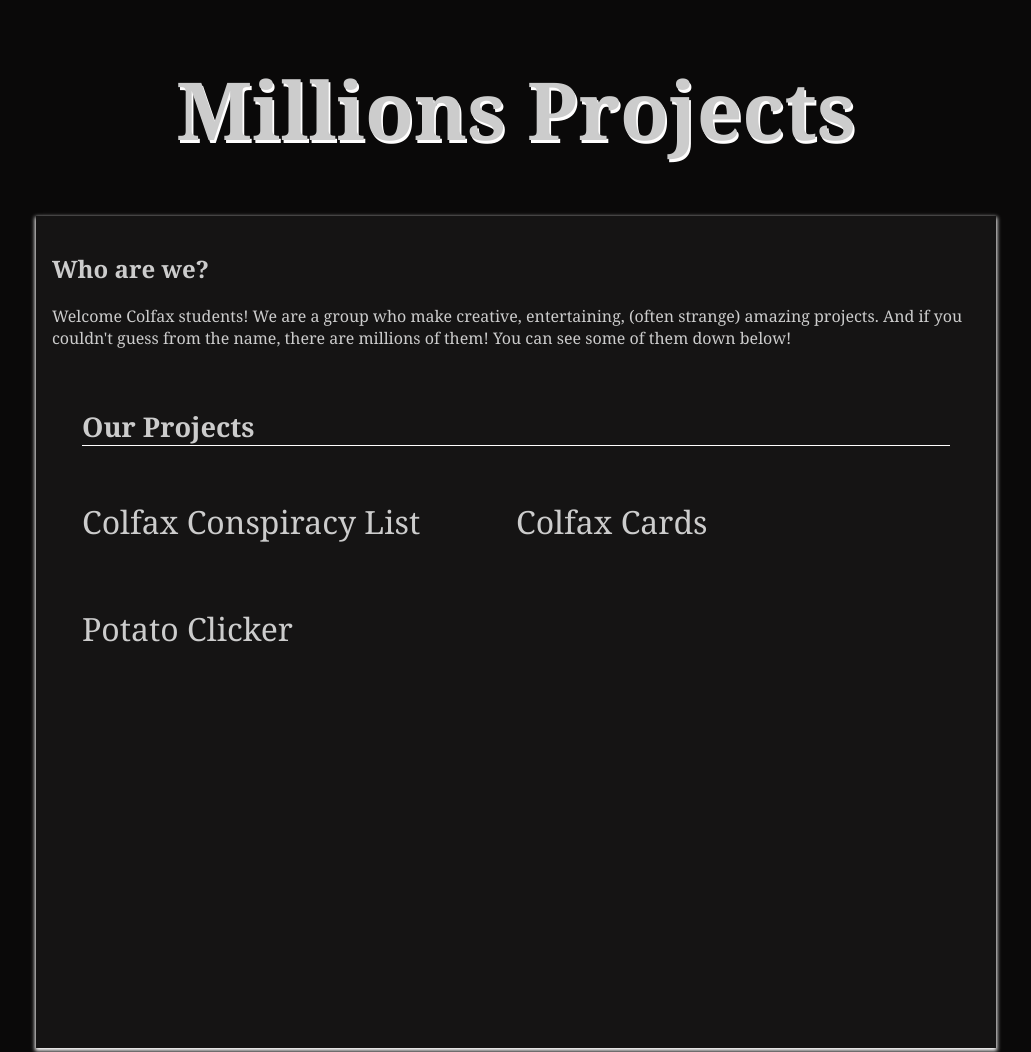
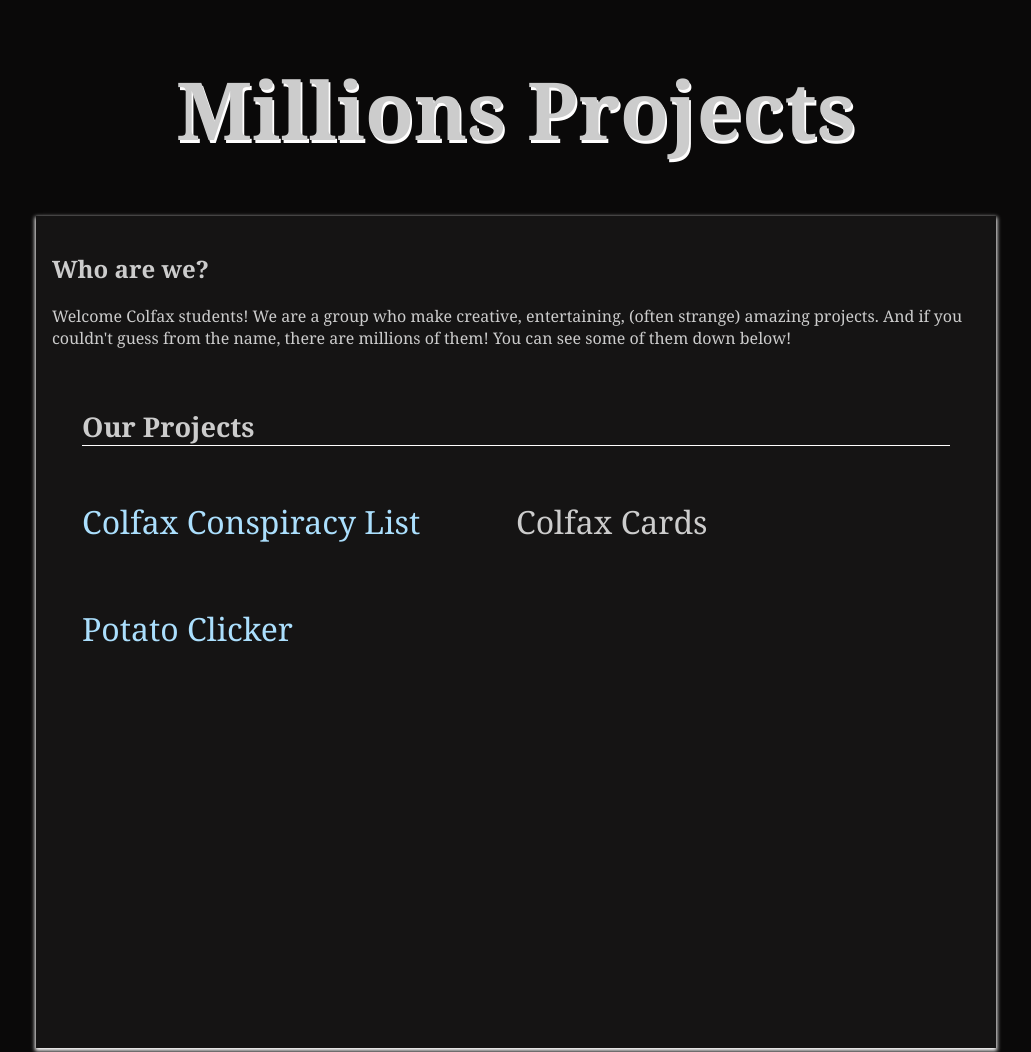
Before and after one commit to MillionsProjects/millionsprojects.github.io, a plain HTML site: page docs/index.html in a window 1280 px wide. Shown: the top 1052 px of the page, without its empty margins (124-1155 px from the left). Drawn offline with Linux system fonts and the light colour scheme.

Commit message:
add links
to conspiracy list and potato clicker

```diff
--- a/docs/index.html
+++ b/docs/index.html
@@ -16,9 +16,9 @@
                     <section class="projects-list">
                         <h2 class="projects-list-heading">Our Projects</h2>
                         <div class="projects-list-items">
-                            <p>Colfax Conspiracy List</p>
-                            <p>Colfax Cards</p>
-                            <p>Potato Clicker</p>
+                            <p><a href="https://mypps-my.sharepoint.com/:w:/g/personal/stnmiller1_students_pghschools_org/IQCh3aNUQWHeQb5RQv7u7LcxATiSV4UAO7g2ByP3CwM7joE?e=v2qGy8">Colfax Conspiracy List</a></p>
+                            <p>Colfax Cards</a></p>
+                            <p><a href="https://www.construct.net/en/free-online-games/potato-clicker-88912/play">Potato Clicker</a></p>
                         </div>
                     </section>
                 </div>
--- a/docs/style.css
+++ b/docs/style.css
@@ -61,3 +61,13 @@ footer h3 {
     grid-column: span 2;
     border-bottom: solid 1px #fffefe;
 }
+
+a {
+    color:rgb(171, 223, 253);
+    text-decoration: none;
+}
+
+a:hover {
+    color:aqua;
+    text-decoration: underline;
+}
```
